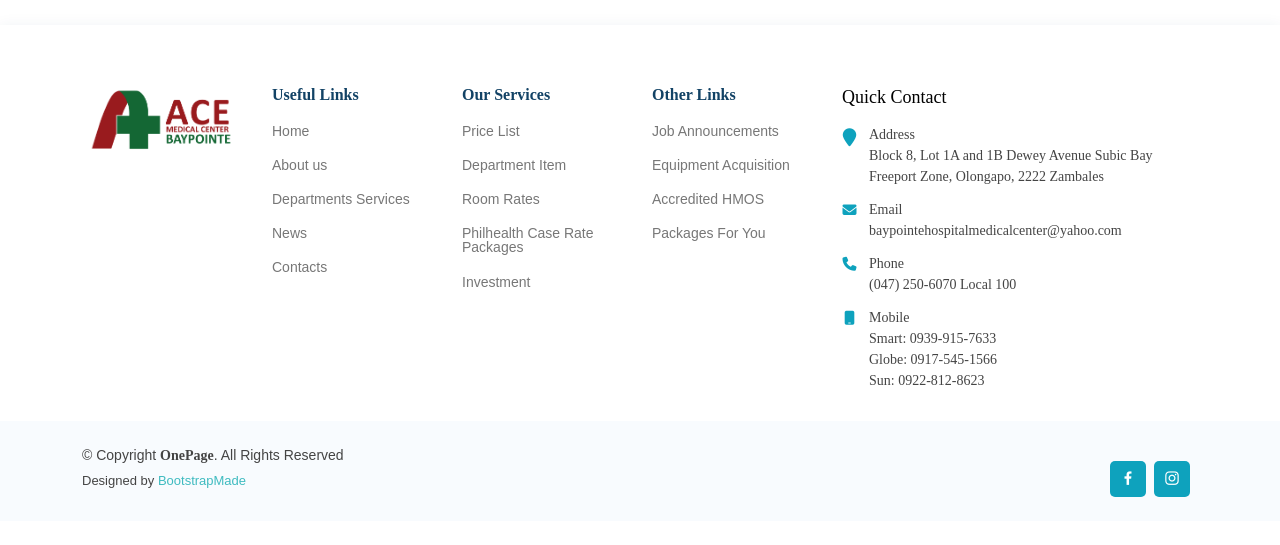
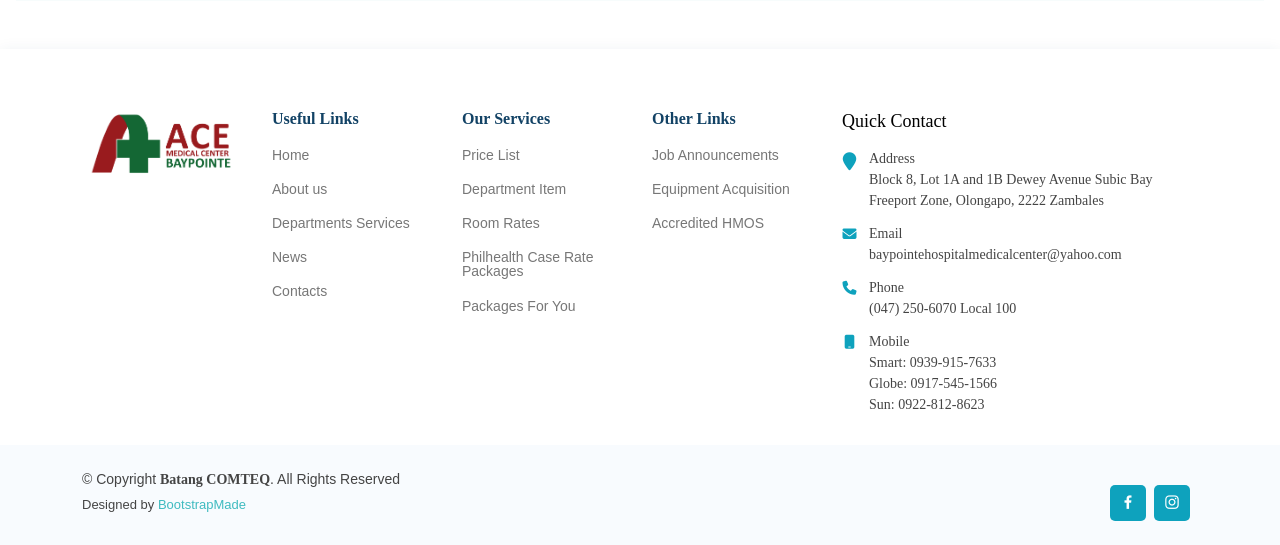
Before and after one commit to bist4/acebaypointe-1, a PHP site: page /acemcbaypointe/about_us.php in a window 1280 px wide. Shown: the part 2675-3220 px from the top of the page. Before the commit the page ends 3172 px from the top, so only its background shows below. Run offline with PHP 8.4, Linux system fonts and the light colour scheme; grey boxes labelled with a size stand in for pictures from a placeholder-image service; some libraries are stand-ins or nearby versions; some web fonts are replaced.

Commit message:
footer changes

```diff
--- a/about_us.php
+++ b/about_us.php
@@ -73,7 +73,7 @@
           </div>
           <div data-aos="fade-up"> <!-- Content -->
             <p>
-              is a privately owned and controlled corporation registered in September 20, 2006 initially as Allied Care
+              <strong>Allied Care Experts (ACE) Medical Center - Baypointe</strong> is a privately owned and controlled corporation registered in September 20, 2006 initially as Allied Care
               Experts (ACE) Medical Center - Baypointe under SEC Registration Number CS200614900 with initial authorized
               capital of Php.40,000,000.00. The name was later amended as Unihealth-Baypointe Hospital and Medical
               Center,
--- a/assets/links/footer.php
+++ b/assets/links/footer.php
@@ -8,10 +8,9 @@
             <!-- First column content -->
             <a href="index.html" class="logo me-auto"><img src="assets/img/logos/logo-l.png" alt="Small Logo"
                 class="img-fluid small-logo"></a>
-
           </div>
         </div>
-        <div class="col-lg-2 col-md-6 footer-links">
+        <div class="col-lg-2 col-md-6 footer-links"> <!--USEFUL LINKS-->
           <h4>Useful Links</h4>
           <ul>
             <!-- Second column content -->
@@ -22,7 +21,7 @@
             <li><a href="#">Contacts</a></li>
           </ul>
         </div>
-        <div class="col-lg-2 col-md-6 footer-links">
+        <div class="col-lg-2 col-md-6 footer-links"> <!--OUR SERVICES-->
           <h4>Our Services</h4>
           <ul>
             <!-- Third column content -->
@@ -30,21 +29,19 @@
             <li><a href="#">Department Item</a></li>
             <li><a href="#">Room Rates</a></li>
             <li><a href="#">Philhealth Case Rate Packages<span class="align-text-bottom"></span></a></li>
-            <li><a href="#">Investment</a></li>
+            <li><a href="#">Packages For You</a></li>
           </ul>
-
         </div>
-        <div class="col-lg-2 col-md-6 footer-links">
+        <div class="col-lg-2 col-md-6 footer-links"> <!--OTHER LINKS-->
           <h4>Other Links</h4>
           <ul>
             <!-- Fourth column content -->
             <li><a href="#">Job Announcements</a></li>
             <li><a href="#">Equipment Acquisition</a></li>
             <li><a href="#">Accredited HMOS</a></li>
-            <li><a href="#">Packages For You</a></li>
           </ul>
         </div>
-        <div class="col-lg-4 radiantthemes-contact-box rt412613828 element-one" style="font-family: poppins;">
+        <div class="col-lg-4 col-md-6 radiantthemes-contact-box rt412613828 element-one" style="font-family: poppins;">
           <h3 style="font-size: 18px;color: #000000;line-height: 24px;text-align: left"
             class="vc_custom_heading font-weight-bold vc_custom_1546582444223">Quick Contact</h3>
           <ul>
@@ -67,7 +64,7 @@
   </div>
   <div class="container d-md-flex py-4">
     <div class="me-md-auto text-center text-md-start">
-      <div class="copyright"> &copy; Copyright <strong><span>OnePage</span></strong>. All Rights Reserved</div>
+      <div class="copyright"> &copy; Copyright <strong><span>Batang COMTEQ</span></strong>. All Rights Reserved</div>
       <div class="credits">
         <!-- All the links in the footer should remain intact. -->
         <!-- You can delete the links only if you purchased the pro version. -->
--- a/assets/links/header.php
+++ b/assets/links/header.php
@@ -65,7 +65,7 @@
             <li><a href="#">EMERGENCY & SERVICES.</a></li>
           </ul>
         </li>
-        <li><a class="nav-link scrollto" href="contact_us.php">CONTACT</a></li>
+        <li><a class="nav-link scrollto" href="contact_us.php">CONTACTS</a></li>
       </ul>
       <i class="bi bi-list mobile-nav-toggle"></i>
     </nav>
```
